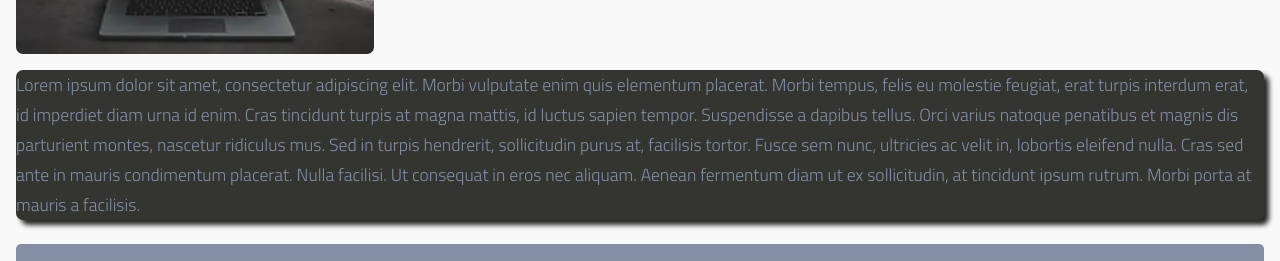
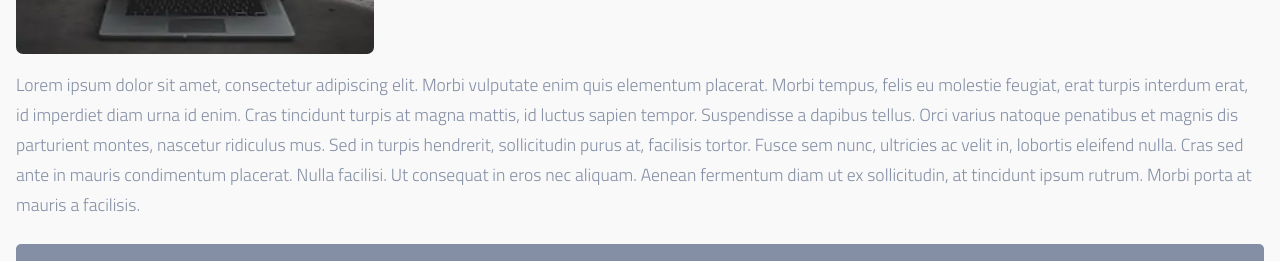
Before and after one commit to LukeTwomey/LukeTheWebDev, a Next.js app: page /blog/data-fetching-in-react in a window 1280 px wide. Shown: the part 313-574 px from the top of the page. Built offline with nearby package versions, Linux system fonts and the light colour scheme.

Commit message:
Change the styling for the blog post article

```diff
--- a/styles/global.css
+++ b/styles/global.css
@@ -847,6 +847,11 @@ article {
   box-shadow: 5px 5px 5px #272725;
 }
 
+.blogPost article {
+  background: none;
+  box-shadow: none;
+}
+
 article:not(:last-child) {
   margin-bottom: 1.5em;
 }
```
